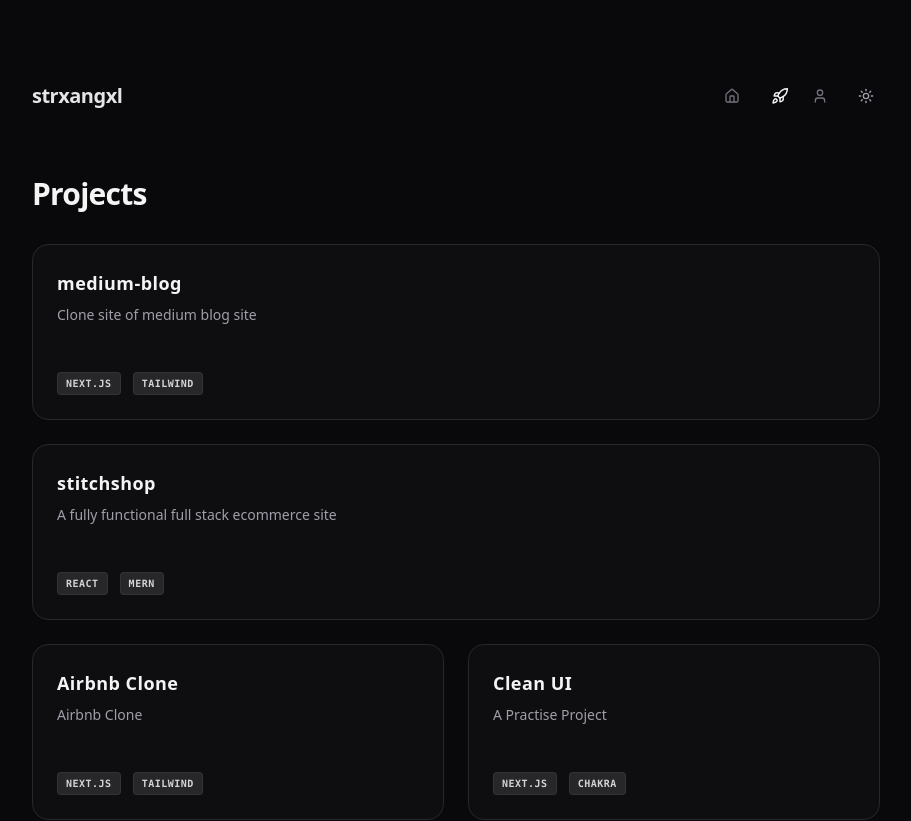
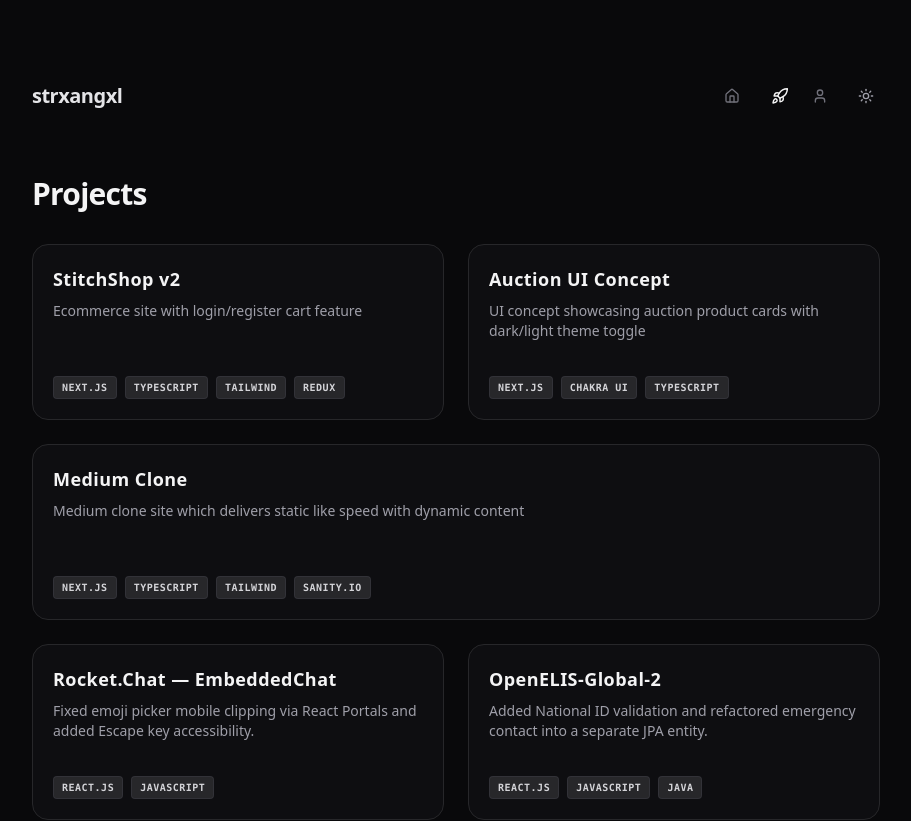
Before and after one commit to Strxangxl/portfolio, a Next.js app: page /projects in a window 1280 px wide. Shown: the top 821 px of the page, without its empty margins (184-1095 px from the left). Built offline with nearby package versions, Linux system fonts and the light colour scheme.

Commit message:
final changes done

```diff
--- a/app/about/page.js
+++ b/app/about/page.js
@@ -9,11 +9,10 @@ export default function AboutPage() {
 
             <div className="space-y-4 text-base leading-relaxed text-zinc-600 dark:text-zinc-400">
                 <p>
-                    Hi, I'm Ratan, a junior frontend developer currently seeking full-time opportunities.
-                    I'm always learning and striving to improve. Let's connect!
+                    Frontend Developer based in Pune. I build with React, Next.js, and TypeScript. Contributed to Rocket.Chat's EmbeddedChat and OpenELIS-Global-2 open source projects.
                 </p>
                 <p>
-                    Besides work, I enjoy reading and staying up-to-date with the latest in technology and design.
+                    Looking for frontend roles at startups.
                 </p>
             </div>
 
--- a/app/layout.js
+++ b/app/layout.js
@@ -12,7 +12,7 @@ export default function RootLayout({ children }) {
     <html lang="en" suppressHydrationWarning>
       <body className="antialiased">
         <ThemeProvider>
-          <div className="max-w-4xl mx-auto px-6 py-10 md:py-20 min-h-screen">
+          <div className="max-w-4xl mx-auto px-4 sm:px-6 py-8 md:py-20 min-h-screen">
             <Navbar />
             <div className="pt-12 md:pt-16">
               {children}
--- a/app/page.js
+++ b/app/page.js
@@ -9,9 +9,9 @@ const projects = [
     link: "https://stitchshop-v2.vercel.app/"
   },
   {
-    title: "Clean UI",
-    image: "/cleanui.png",
-    link: "https://assignment-strxangxl.vercel.app/"
+    title: "Medium Sanity Clone",
+    image: "/medium.png",
+    link: "https://medium-blog-sanity-clone.vercel.app/"
   }
 ];
 
@@ -23,7 +23,7 @@ export default function HomePage() {
           Hello! I'm Ratan
         </h2>
         <p className="text-base leading-relaxed text-zinc-600 dark:text-zinc-400">
-          Frontend Engineer specializing in building scalable web architectures with React, Next.js, and JavaScript. Active open-source contributor to Rocket.Chat and creator of full-stack product ecosystems. Based in Pune.
+          Frontend Developer building React and Next.js applications. Open source contributor to Rocket.Chat and OpenELIS. Based in Pune.
         </p>
       </section>
 
@@ -34,20 +34,19 @@ export default function HomePage() {
 
         <div className="grid gap-6 sm:grid-cols-2">
           {projects.map((project, index) => (
-            /* Changed from static div layout to a fully wrapper Link tag */
             <Link
               href={project.link}
               key={index}
-              target="_blank" // Opens your external project/GitHub link in a new tab
+              target="_blank"
               rel="noopener noreferrer"
-              className="group relative block aspect-[16/9] overflow-hidden rounded-2xl bg-zinc-100 dark:bg-zinc-900 border border-zinc-200 dark:border-zinc-800"
+              className="group relative block aspect-video overflow-hidden rounded-2xl bg-zinc-100 dark:bg-zinc-900 border border-zinc-200 dark:border-zinc-800"
             >
               <img
                 src={project.image}
                 alt={project.title}
                 className="h-full w-full object-cover opacity-90 dark:opacity-80 group-hover:scale-[1.02] transition duration-300"
               />
-              <div className="absolute inset-0 bg-gradient-to-t from-black/80 via-black/20 to-transparent" />
+              <div className="absolute inset-0 bg-linear-to-t from-black/80 via-black/20 to-transparent" />
               <div className="absolute bottom-4 left-5">
                 <h4 className="text-lg font-bold text-white tracking-wide">
                   {project.title}
--- a/app/projects/page.js
+++ b/app/projects/page.js
@@ -3,32 +3,39 @@ import Link from 'next/link';
 
 const allProjects = [
     {
-        title: "medium-blog",
-        description: "Clone site of medium blog site",
-        tech: ["Next.js", "Tailwind"],
-        fullWidth: true,
-        link: "https://github.com/yourusername/medium-blog"
+        title: "StitchShop v2",
+        description: "Ecommerce site with login/register cart feature",
+        tech: ["Next.js", "TypeScript", "Tailwind", "Redux"],
+        fullWidth: false,
+        link: "https://stitchshop-v2.vercel.app/"
     },
     {
-        title: "stitchshop",
-        description: "A fully functional full stack ecommerce site",
-        tech: ["React", "MERN"],
-        fullWidth: true,
-        link: "https://github.com/yourusername/stitchshop"
+        title: "Auction UI Concept",
+        description: "UI concept showcasing auction product cards with dark/light theme toggle",
+        tech: ["Next.js", "Chakra UI", "TypeScript"],
+        fullWidth: false,
+        link: "https://assignment-strxangxl.vercel.app/"
     },
     {
-        title: "Airbnb Clone",
-        description: "Airbnb Clone",
-        tech: ["Next.js", "Tailwind"],
-        fullWidth: false,
-        link: "https://github.com/yourusername/airbnb-clone"
+        title: "Medium Clone",
+        description: "Medium clone site which delivers static like speed with dynamic content",
+        tech: ["Next.js", "TypeScript", "Tailwind", "Sanity.io"],
+        fullWidth: true,
+        link: "https://medium-blog-sanity-clone.vercel.app/"
     },
     {
-        title: "Clean UI",
-        description: "A Practise Project",
-        tech: ["Next.js", "Chakra"],
+        title: "Rocket.Chat — EmbeddedChat",
+        description: "Fixed emoji picker mobile clipping via React Portals and added Escape key accessibility.",
+        tech: ["React.js", "JavaScript"],
         fullWidth: false,
-        link: "https://github.com/yourusername/clean-ui"
+        link: "https://github.com/RocketChat/EmbeddedChat"
+    },
+    {
+        title: "OpenELIS-Global-2",
+        description: "Added National ID validation and refactored emergency contact into a separate JPA entity.",
+        tech: ["React.js", "JavaScript", "Java"],
+        fullWidth: false,
+        link: "https://github.com/DIGI-UW/OpenELIS-Global-2"
     }
 ];
 
@@ -48,7 +55,7 @@ export default function ProjectsPage() {
                             key={index}
                             target="_blank"
                             rel="noopener noreferrer"
-                            className={`p-6 rounded-2xl border border-zinc-200 dark:border-zinc-800 bg-zinc-50/50 dark:bg-zinc-900/40 flex flex-col justify-between h-44 transition cursor-pointer hover:border-zinc-400 dark:hover:border-zinc-600 hover:bg-zinc-100/50 dark:hover:bg-zinc-900/80 ${project.fullWidth ? "md:col-span-2" : "md:col-span-1"
+                            className={`p-5 rounded-2xl border border-zinc-200 dark:border-zinc-800 bg-zinc-50/50 dark:bg-zinc-900/40 flex flex-col justify-between min-h-44 h-auto transition cursor-pointer hover:border-zinc-400 dark:hover:border-zinc-600 hover:bg-zinc-100/50 dark:hover:bg-zinc-900/80 ${project.fullWidth ? "md:col-span-2" : "md:col-span-1"
                                 }`}
                         >
                             <div className="space-y-2">
@@ -60,11 +67,11 @@ export default function ProjectsPage() {
                                 </p>
                             </div>
 
-                            <div className="flex items-center gap-3 text-xs text-zinc-400 font-mono mt-4 pt-2">
+                            <div className="flex flex-wrap items-center gap-2 text-xs text-zinc-400 font-mono mt-4 pt-2">
                                 {project.tech.map((icon, idx) => (
                                     <span
                                         key={idx}
-                                        className="px-2 py-1 rounded bg-zinc-200/60 dark:bg-zinc-800 text-zinc-700 dark:text-zinc-300 border border-zinc-300/40 dark:border-zinc-700/50 text-[10px] tracking-wider uppercase font-semibold"
+                                        className="px-2 py-1 rounded bg-zinc-200/60 dark:bg-zinc-800 text-zinc-700 dark:text-zinc-300 border border-zinc-300/40 dark:border-zinc-700/50 text-[10px] tracking-wider uppercase font-semibold whitespace-nowrap"
                                     >
                                         {icon}
                                     </span>
```
Also changed, not shown: jsconfig.json (+6 -1 lines), public/medium.png (added).
